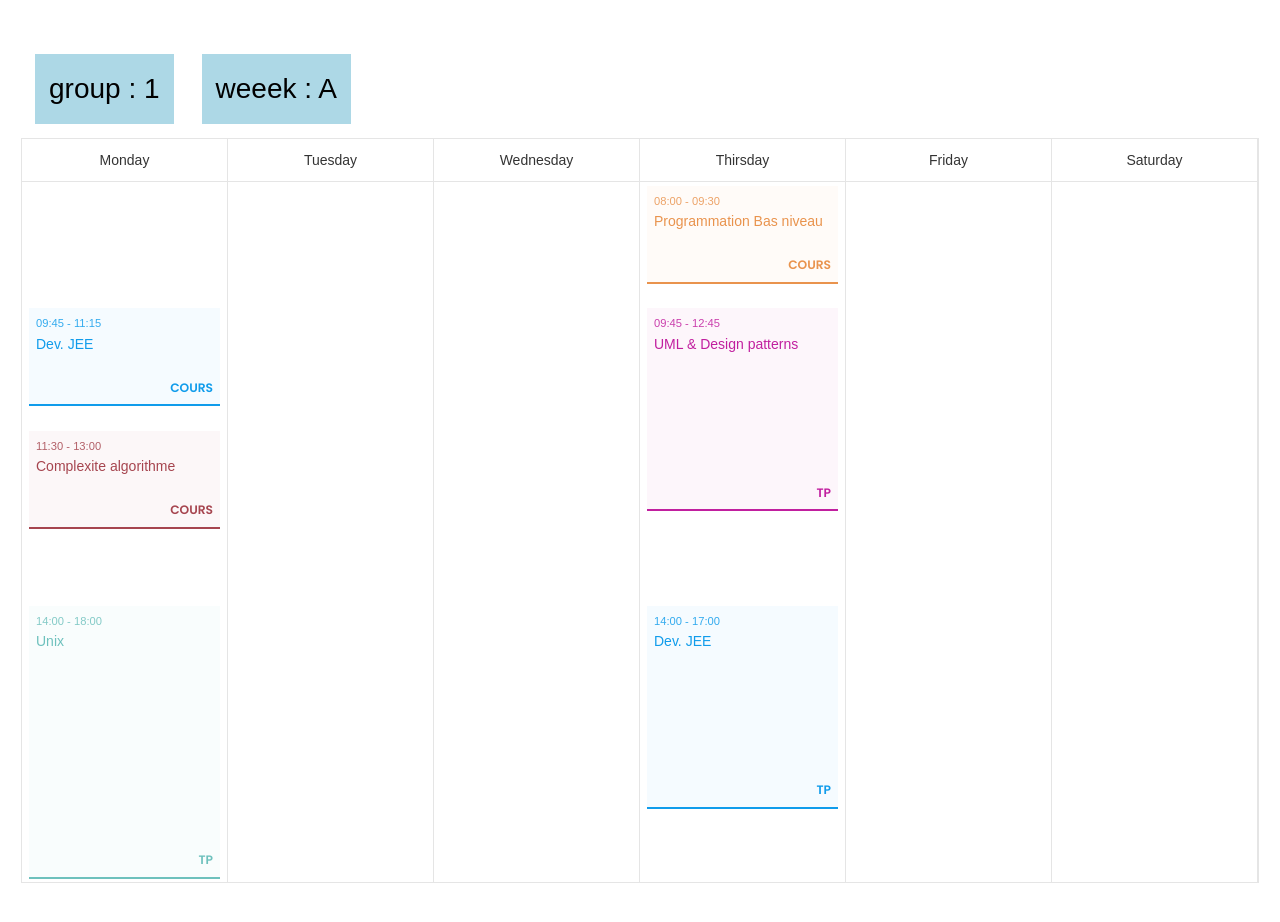
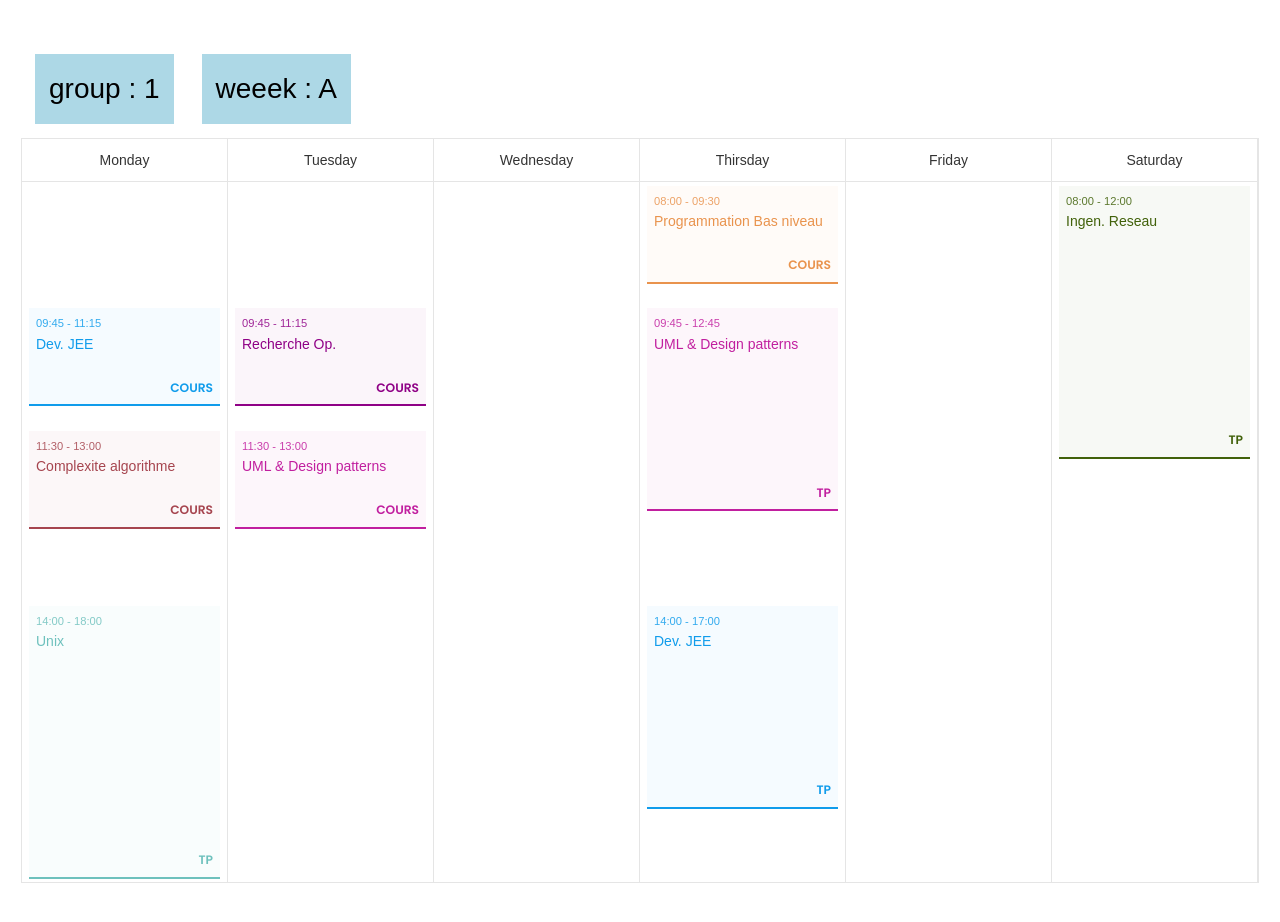
Before and after one commit to wadhah101/INSAT-schedule, a Next.js app: page / in a window 1280 px wide. Built offline with nearby package versions, Linux system fonts and the light colour scheme; a web font is replaced by a local one.

Commit message:
added data

```diff
--- a/data/gl3-2021-2020/schedule.data.ts
+++ b/data/gl3-2021-2020/schedule.data.ts
@@ -1,17 +1,22 @@
 import { SchoolSession } from './../../models/schoolSession.model'
 import objectSupport from 'dayjs/plugin/objectSupport'
 import {
+  chamkhiMajek,
   demergeEmir,
   jareyaMouna,
   jem3i,
+  kechicheMohamed,
   marouaKessinti,
   riathRobenna,
   salwaBenYahia,
+  soniaBouzidi,
 } from './../professors.data'
 import {
   architectureMat,
   complexiteAlgorithme,
   jee,
+  rechercheOp,
+  reseau,
   uml,
   unix,
 } from './../subjects.data'
@@ -62,6 +67,37 @@ const gl3Cours: SchoolSession[] = [
     professer: demergeEmir,
     sessionType: SessionType.cours,
   },
+  // bas niveau
+
+  // uml
+  {
+    time: [
+      {
+        day: WeekDay.tuesday,
+        start: dayFactory.set({ hour: 11, minute: 30 }),
+        end: dayFactory.set({ hour: 13 }),
+      },
+    ],
+    subject: uml,
+    professer: soniaBouzidi,
+    sessionType: SessionType.cours,
+  },
+  // uml
+
+  // rech op
+  {
+    time: [
+      {
+        day: WeekDay.tuesday,
+        start: dayFactory.set({ hour: 9, minute: 45 }),
+        end: dayFactory.set({ hour: 11, minute: 15 }),
+      },
+    ],
+    subject: rechercheOp,
+    professer: chamkhiMajek,
+    sessionType: SessionType.cours,
+  },
+  // rech op
 ]
 
 const gl3TP: SchoolSession[] = [
@@ -71,13 +107,13 @@ const gl3TP: SchoolSession[] = [
       {
         day: WeekDay.thirsday,
         group: 1,
-        start: dayFactory.set({ hour: 14, minute: 0 }),
+        start: dayFactory.set({ hour: 14 }),
         end: dayFactory.set({ hour: 17 }),
       },
       {
         day: WeekDay.monday,
         group: 2,
-        start: dayFactory.set({ hour: 14, minute: 0 }),
+        start: dayFactory.set({ hour: 14 }),
         end: dayFactory.set({ hour: 17 }),
       },
     ],
@@ -93,13 +129,13 @@ const gl3TP: SchoolSession[] = [
       {
         day: WeekDay.monday,
         group: 1,
-        start: dayFactory.set({ hour: 14, minute: 0 }),
+        start: dayFactory.set({ hour: 14 }),
         end: dayFactory.set({ hour: 18 }),
       },
       {
         day: WeekDay.thirsday,
         group: 2,
-        start: dayFactory.set({ hour: 14, minute: 0 }),
+        start: dayFactory.set({ hour: 14 }),
         end: dayFactory.set({ hour: 18 }),
       },
     ],
@@ -156,6 +192,54 @@ const gl3TP: SchoolSession[] = [
     sessionType: SessionType.tp,
   },
   // bas niveau
+
+  // reseau
+  {
+    time: [
+      {
+        day: WeekDay.saturday,
+        group: 1,
+        week: 'A',
+        start: dayFactory.set({ hour: 8 }),
+        end: dayFactory.set({ hour: 12 }),
+      },
+      {
+        day: WeekDay.saturday,
+        group: 2,
+        week: 'B',
+        start: dayFactory.set({ hour: 8 }),
+        end: dayFactory.set({ hour: 12 }),
+      },
+    ],
+    subject: reseau,
+    professer: kechicheMohamed,
+    sessionType: SessionType.tp,
+  },
+  // reseau
+
+  // rech op
+  {
+    time: [
+      {
+        day: WeekDay.saturday,
+        group: 1,
+        week: 'B',
+        start: dayFactory.set({ hour: 8 }),
+        end: dayFactory.set({ hour: 12 }),
+      },
+      {
+        day: WeekDay.saturday,
+        group: 2,
+        week: 'A',
+        start: dayFactory.set({ hour: 8 }),
+        end: dayFactory.set({ hour: 12 }),
+      },
+    ],
+    subject: rechercheOp,
+    professer: chamkhiMajek,
+    sessionType: SessionType.tp,
+  },
+  // rech op
 ]
 
 export const gl3Schedule = [...gl3Cours, ...gl3TP]
--- a/data/professors.data.ts
+++ b/data/professors.data.ts
@@ -6,3 +6,6 @@ export const marouaKessinti = new Professer('Maroua Kessenti')
 export const jem3i = new Professer('Abderrazak Jemai')
 export const demergeEmir = new Professer('Damergi Emir')
 export const jareyaMouna = new Professer('Jarraya Mouna')
+export const kechicheMohamed = new Professer('Mohamed Kechiche')
+export const chamkhiMajek = new Professer('Chamkhi Majed')
+export const soniaBouzidi = new Professer('Bouzidi Sonia')
--- a/data/subjects.data.ts
+++ b/data/subjects.data.ts
@@ -13,3 +13,5 @@ export const architectureMat = new Subject(
   'Programmation Bas niveau',
   AllFiliere.gl3
 )
+export const reseau = new Subject('Ingen. Reseau', AllFiliere.gl3)
+export const rechercheOp = new Subject('Recherche Op.', AllFiliere.gl3)
```
